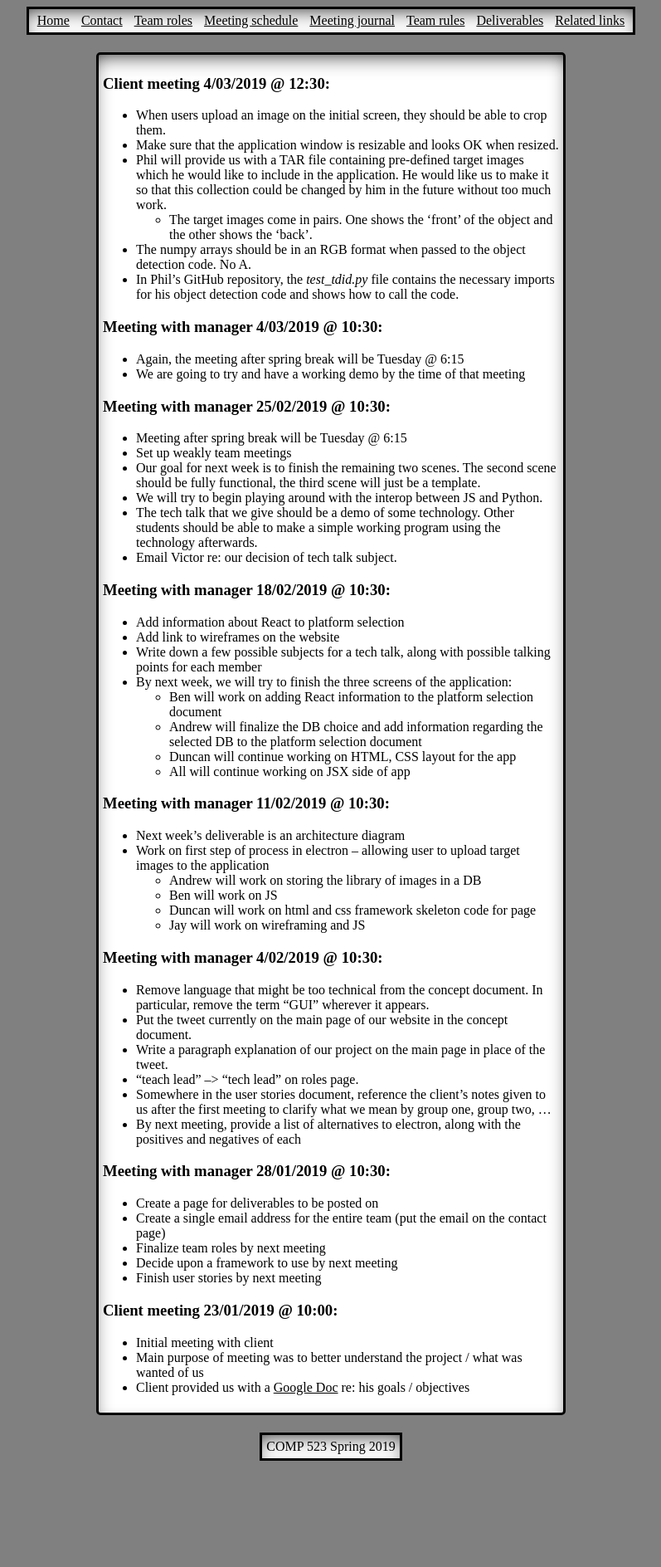
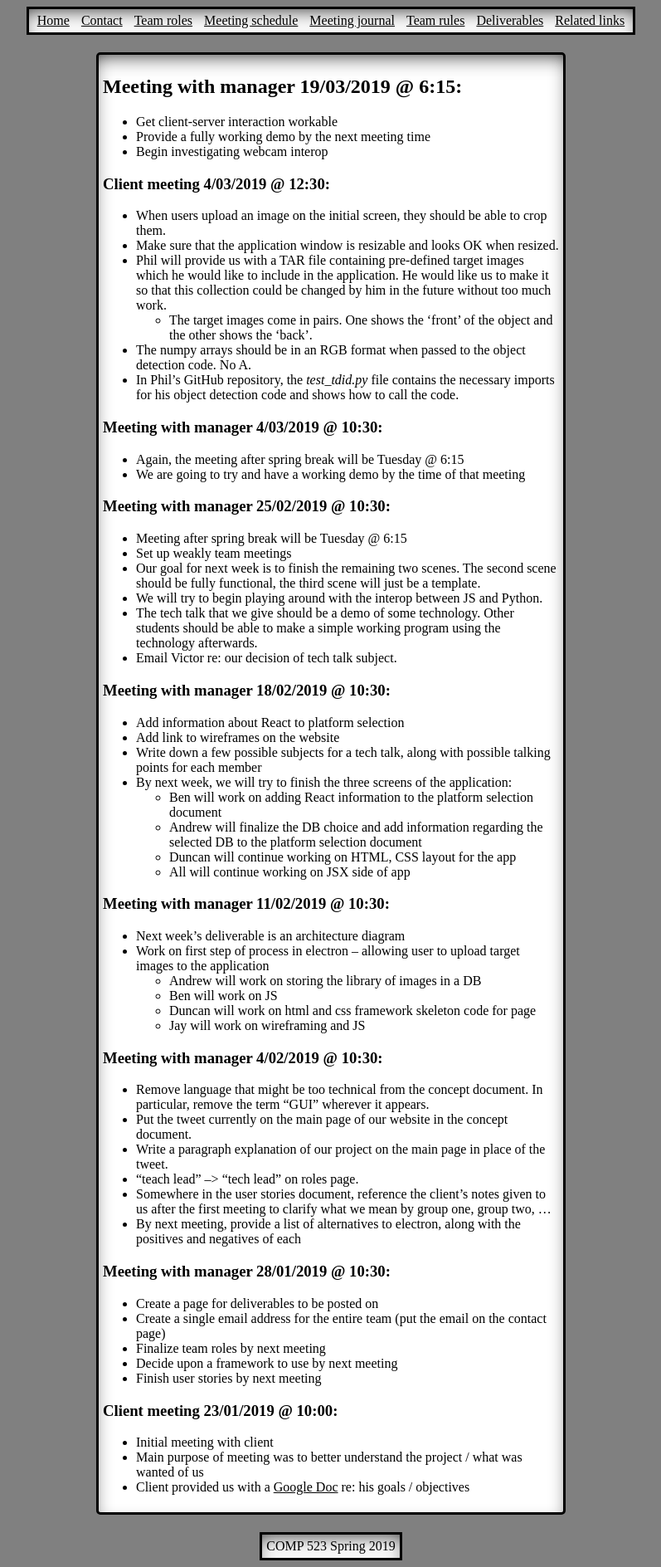
Before and after one commit to jay1723/ObjectDetectionWebsite, a Jekyll site: the page built from meeting-journal.md, in a window 1280 px wide. Shown: the whole page at 83% size, without its empty margins (241-1038 px from the left). Built offline with Jekyll 4.4.1, drawn with Linux system fonts in a browser that asks for light colours; before the commit the page ends 1768 px from its top, so only the background shows below that.

Commit message:
added last meeting notes and a useful link on animation with react

```diff
--- a/meeting-journal.md
+++ b/meeting-journal.md
@@ -2,6 +2,11 @@
 layout: default
 title: Meeting journal
 ---
+
+## Meeting with manager 19/03/2019 @ 6:15:
+* Get client-server interaction workable
+* Provide a fully working demo by the next meeting time
+* Begin investigating webcam interop
 
 ### Client meeting 4/03/2019 @ 12:30:
 * When users upload an image on the initial screen, they should be able to crop them.
```
Also changed, not shown: related.md (+1 -2 lines).
